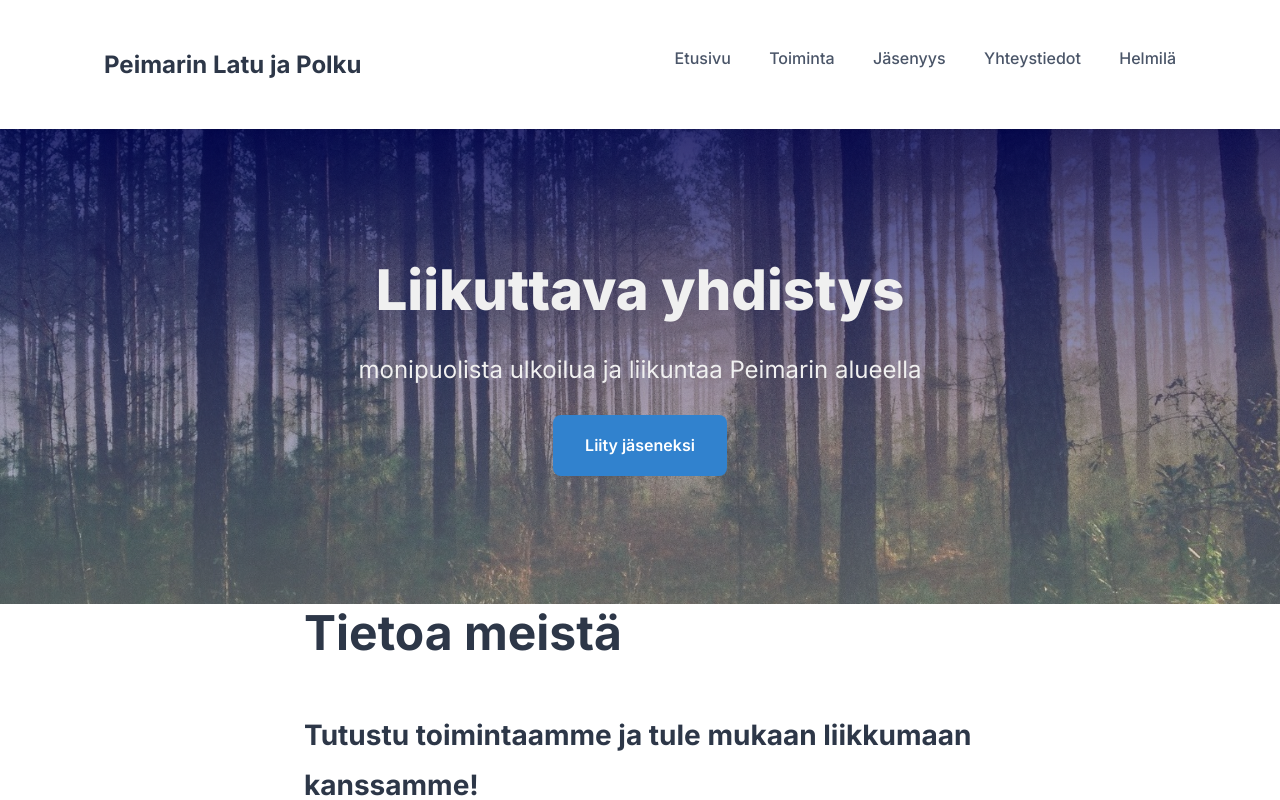
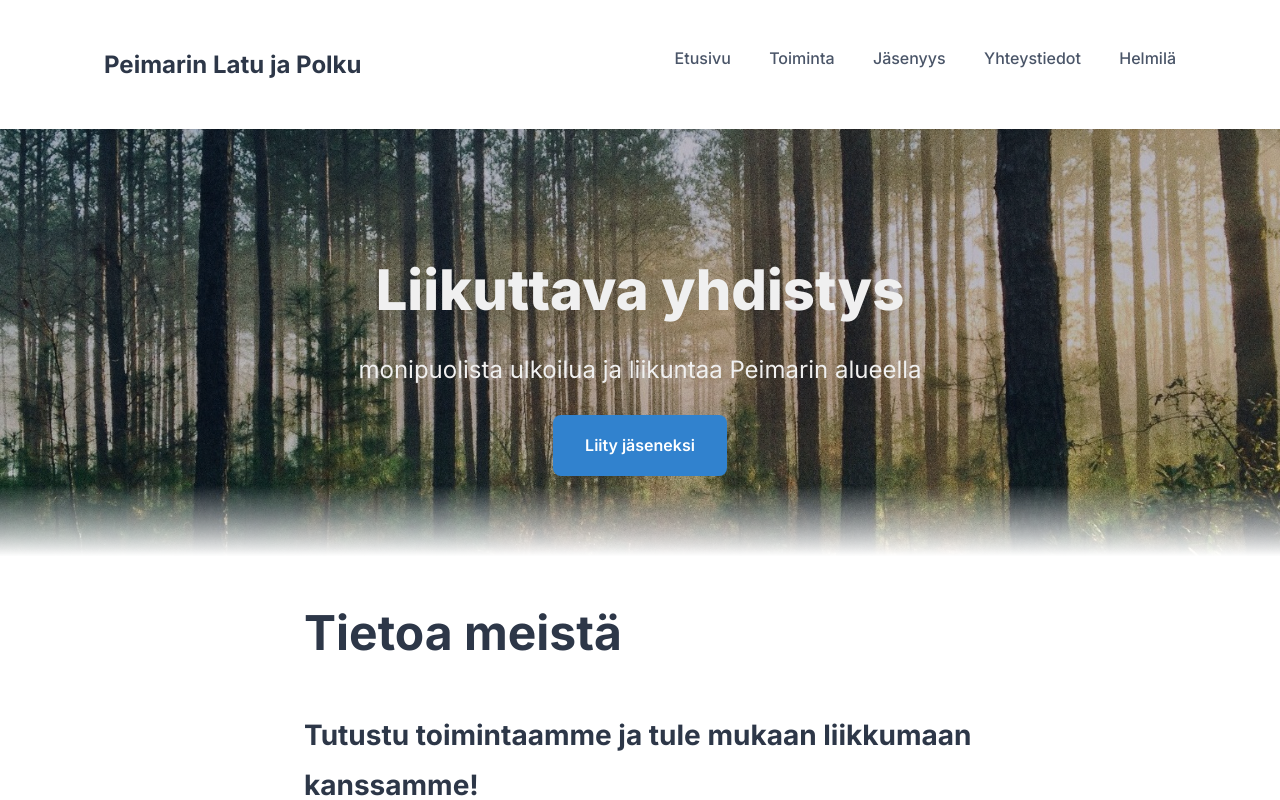
Before and after one commit to peimarinlatujapolku/peimarinlatujapolku.github.io, a Next.js app: page / in a window 1280 px wide. Shown: the top 800 px of the page. Built offline with nearby package versions, Linux system fonts and the light colour scheme.

Commit message:
make linear gradient on the title image

```diff
--- a/public/styles.css
+++ b/public/styles.css
@@ -69,10 +69,11 @@ nav {
 
 /* Hero section */
 .hero {
-    background: linear-gradient(rgba(0, 1, 84, 0.8), rgba(255, 255, 255, 0.3)),
+    background: linear-gradient(rgba(1, 1, 23, 0.259) 60%, rgba(255, 255, 255, 0), rgb(255, 255, 255)90%),
                 url('/images/banner.jpg') no-repeat center center/cover;
     padding: 8rem 2rem;
     text-align: center;
+
 }
 
 .hero h1 {
```
